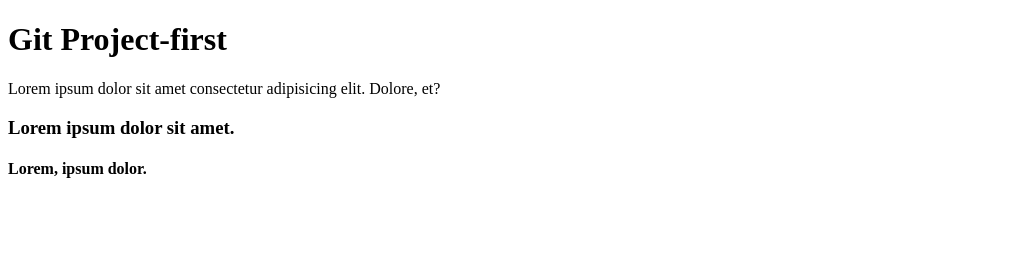
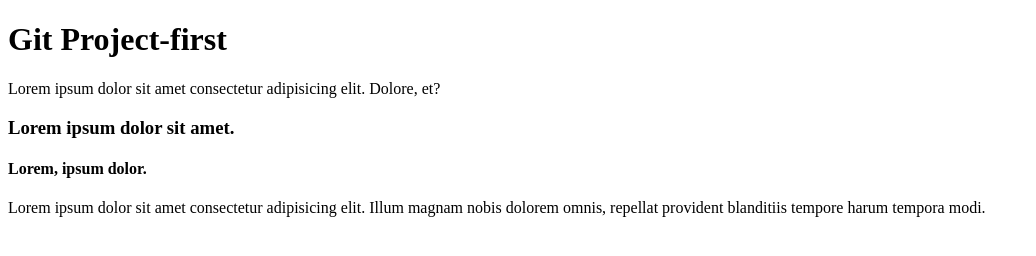
Before and after one commit to mdidech/first-app-git, a plain HTML site: page index.html in a window 1280 px wide. Shown: the whole page, without its empty margins (0-1036 px from the left). Drawn offline with Linux system fonts and the light colour scheme.

Commit message:
add paragraph

```diff
--- a/index.html
+++ b/index.html
@@ -10,5 +10,6 @@
  <p>Lorem ipsum dolor sit amet consectetur adipisicing elit. Dolore, et?</p>
  <h3>Lorem ipsum dolor sit amet.</h3>
  <h4>Lorem, ipsum dolor.</h4>
+ <p>Lorem ipsum dolor sit amet consectetur adipisicing elit. Illum magnam nobis dolorem omnis, repellat provident blanditiis tempore harum tempora modi.</p>
 </body>
 </html>
```
